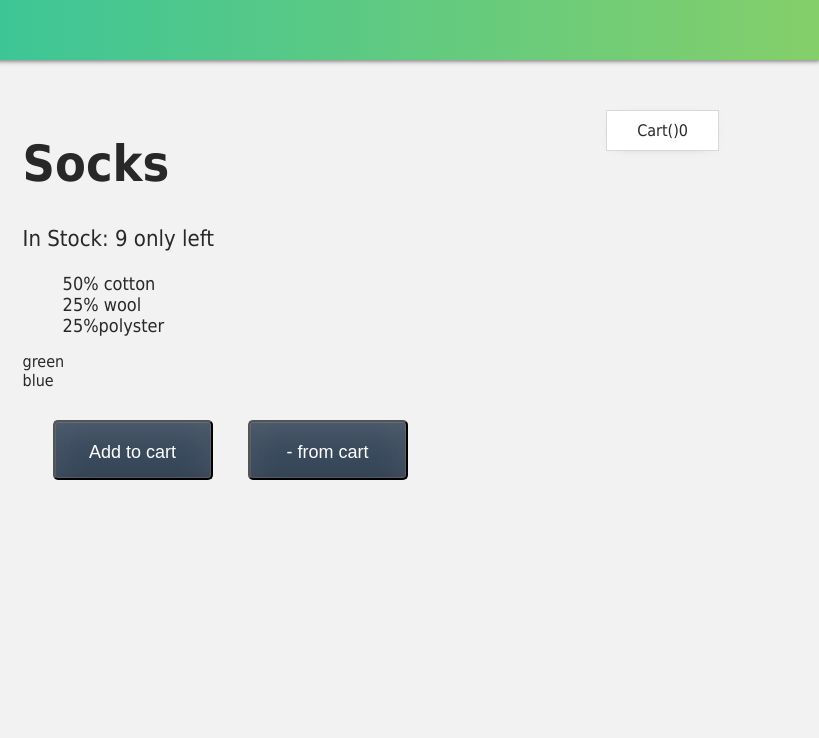
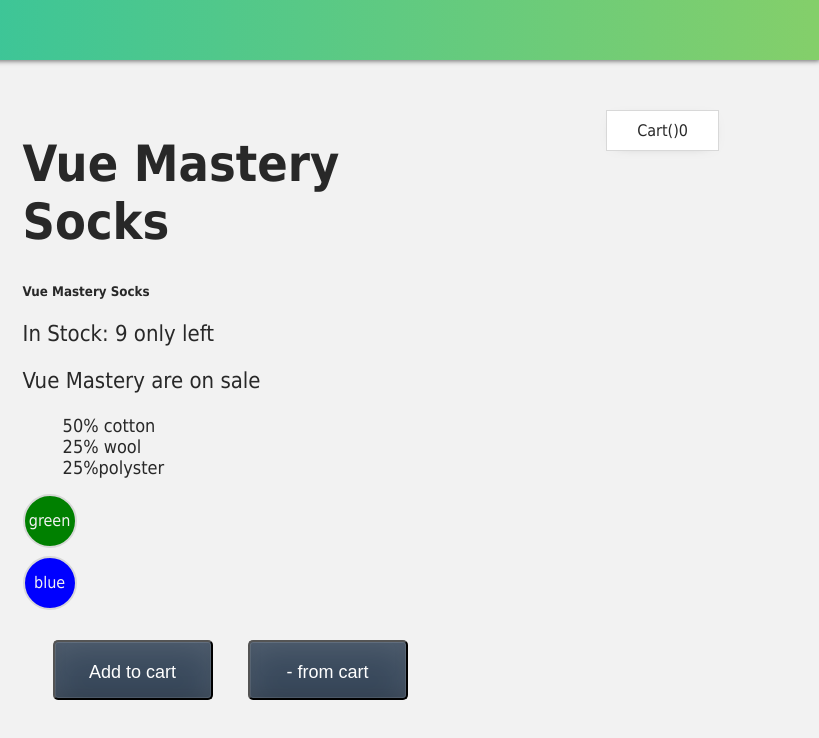
Before and after one commit to hesptech/vue-intro-to-vue-3, a plain HTML site: page index.html in a window 1280 px wide. Shown: the full height of the page, 461-1280 px from the left. Drawn offline with nearby package versions, Linux system fonts and the light colour scheme.

Commit message:
computed properties

```diff
--- a/assets/styles.css
+++ b/assets/styles.css
@@ -38,12 +38,21 @@ body {
   margin-top: 8px;
   border: 2px solid #d8d8d8;
   border-radius: 50%;
+  cursor: pointer;
 }
 
 
 .disabledButton {
   background-color: #d8d8d8;
   cursor: not-allowed;
+}
+
+.variant-name {
+  padding-top: 15px;
+  display: block;
+  text-align: center;
+  color: #f2f2f2;
+  font-weight: 500;
 }
 
 h1 {
@@ -86,6 +95,10 @@ li {
   -webkit-box-shadow: 0px 2px 15px -12px rgba(0, 0, 0, 0.57);
   -moz-box-shadow: 0px 2px 15px -12px rgba(0, 0, 0, 0.57);
   box-shadow: 1px 1px 5px rgba(0, 0, 0, 0.57);
+}
+
+.out-of-stock-img {
+  opacity: 0.5;
 }
 
 p {
--- a/index.html
+++ b/index.html
@@ -17,35 +17,72 @@
       <div class="product-display">
         <div class="product-container">
           <div class="product-image">
+
+            <!-- image -->
+            <!-- CLASS Binding , IMAGE Binding-->
             <a v-bind:href="url" class="">
-              <img v-bind:src="image">
+              <img
+                v-bind:src="image"
+                :class="{ 'out-of-stock-img': !inStock }">
             </a>
           </div>
           <div class="product-info">
 
-            <!-- BINDING attribute -->
-            <h1>{{ product }}</h1>
+            <!-- BINDING Attribute -->
+            <h1>{{ title }}</h1>
+            <h5>{{ brand + ' ' + product }}</h5>
 
-            <!-- CONDITIONAL rendering -->
+
+            <!-- description stock -->
+            <!-- CONDITIONAL Rendering -->
             <p v-if="inStock">
               In Stock:
               <span v-if="inventory > 10">{{ inventory }} left!</span>
               <span v-else="inventory <= 10">{{ inventory }} only left</span>
             </p>
             <p v-else>Out of Stock</p>
+            <p v-if="onSaleBadge">{{brand }} are on sale</p>
 
-            <!-- LIST rendering -->
+
+            <!-- description details -->
+            <!-- LIST Rendering -->
             <div class="">
               <ul>
                 <li v-for="detail in details">{{ detail }}</li>
               </ul>
             </div>
-            <div v-for="variant in variants" :key="variant.id" @mouseover="updateImage(variant.image)">
-              {{ variant.color }}
+
+
+            <!-- EVENT Binding -->
+            <!-- CLASS Binding -->
+            <!-- <div
+              v-for="variant in variants"
+              :key="variant.id"
+              @mouseover="updateImage(variant.image)"
+              class="color-circle"
+              :style="{ backgroundColor: variant.color }">
+              <span class="variant-name">{{ variant.color }}</span>
+            </div> -->
+
+            <!-- color circles -->
+            <!-- CLASS & STYLE BINDING , COMPUTED Properties -->
+            <div
+              v-for="(variant, index) in variants"
+              :key="variant.id"
+              @mouseover="updateVariant(index)"
+              class="color-circle"
+              :style="{ backgroundColor: variant.color }">
+              <span class="variant-name">{{ variant.color }}</span>
             </div>
 
+
+            <!-- buttons add/substract -->
             <!-- EVENT Handling -->
-            <button class="button" @click="addToCart">Add to cart</button>
+            <button
+              class="button"
+              :class="{ disabledButton: !inStock }"
+              :disabled="!inStock"
+              @click="addToCart">Add to cart</button>
             <!-- SHORTHAND: v-on:click="addToCart" -->
             <button class="button" @click="substarctFromCart" style="margin-left: 5px">- from cart</button>
           </div>
--- a/main.js
+++ b/main.js
@@ -3,14 +3,17 @@ const app = Vue.createApp({
         return {
             cart: 0,
             product: 'Socks',
-            image: './assets/images/socks_green.jpg',
+            brand: 'Vue Mastery',
+            selectedVariant: 0,
+            onSale: true,
+            //image: './assets/images/socks_green.jpg',
             url: 'https://www.google.com',
-            inStock: true,
+            //inStock: true,
             inventory: 9,
             details: ['50% cotton', '25% wool', '25%polyster'],
             variants: [
-                { id: 22, color: 'green', image: './assets/images/socks_green.jpg' },
-                { id: 23, color: 'blue', image: './assets/images/socks_blue.jpg'}
+                { id: 22, color: 'green', image: './assets/images/socks_green.jpg', quantity: 50 },
+                { id: 23, color: 'blue', image: './assets/images/socks_blue.jpg', qunatity: 0}
             ]
         }
     },
@@ -21,8 +24,25 @@ const app = Vue.createApp({
         updateImage(variantImage) {
             this.image = variantImage
         },
+        updateVariant(index ) {
+            this.selectedVariant = index
+        },
         substarctFromCart() {
             if(this.cart >= 1)this.cart -= 1
         }
+    },
+    computed: {
+        title() {
+            return this.brand + ' ' + this.product
+        },
+        image() {
+            return this.variants[this.selectedVariant].image
+        },
+        inStock() {
+            return this.variants[this.selectedVariant].quantity
+        },
+        onSaleBadge() {
+            return this.onSale
+        }
     }
 })
```
